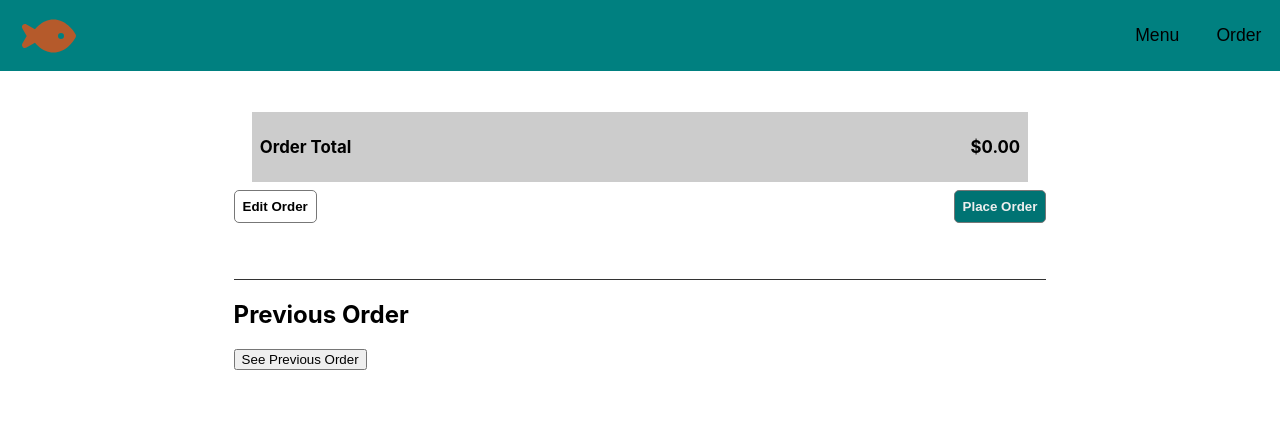
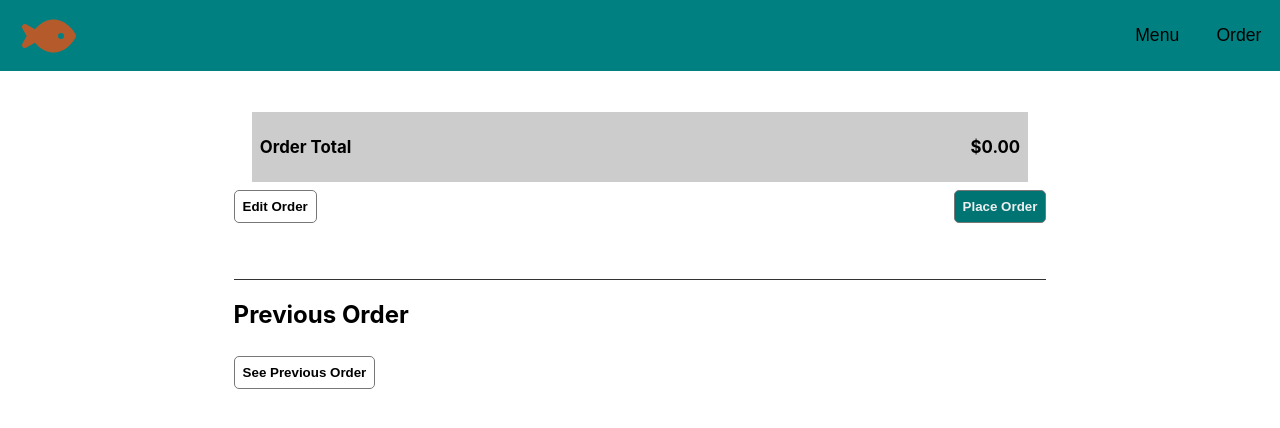
Before and after one commit to lshevick/react-restaurant-app, a React (Create React App) app: page / in a window 1280 px wide. Both pictures are taken after a click on the button "Order". Shown: the top 428 px of the page. Built offline with nearby package versions, Linux system fonts and the light colour scheme.

Commit message:
adds button to pull up previous order and styling for button

```diff
--- a/src/App.css
+++ b/src/App.css
@@ -251,3 +251,22 @@ main {
   display: flex;
   justify-content: space-between;
 }
+
+.prev-order-button {
+  background-color: #fff;
+  border-radius: 5px;
+  border: 1px solid #777;
+  margin: 0.5rem 1rem;
+  margin-left: 0;
+  padding: 0.5rem;
+  font-weight: bolder;
+}
+
+.prev-order-button:hover {
+  background-color: #eee;
+  cursor: pointer;
+}
+
+.prev-order-button:active {
+  background-color: #ddd;
+}
--- a/src/components/order.js
+++ b/src/components/order.js
@@ -9,7 +9,7 @@ const Order = ({ order, removeFromOrder, formatter }) => {
 
     const updateOrder = () => {
         localStorage.setItem('savedOrder', JSON.stringify(order))
-       console.log(JSON.parse(localStorage.getItem('savedOrder')));
+        console.log(JSON.parse(localStorage.getItem('savedOrder')));
         return setPrevOrder(JSON.parse(localStorage.getItem('savedOrder')));
     }
 
@@ -23,7 +23,7 @@ const Order = ({ order, removeFromOrder, formatter }) => {
             <li key={item.name}>
                 <p>{item.amount}  {item.name}</p>
                 <span>{formatter.format(item.price)}</span>
-                </li>
+            </li>
         ))
     )
 
@@ -86,9 +86,9 @@ const Order = ({ order, removeFromOrder, formatter }) => {
         </div>
         <div className="prev-order">
             <h2>Previous Order</h2>
-            <button type='button' onClick={() => getPrevOrder()}>See Previous Order</button>
+            <button className="prev-order-button" type='button' onClick={() => getPrevOrder()}>See Previous Order</button>
             <ul>
-            {prevOrders}
+                {prevOrders}
             </ul>
         </div>
     </div>;
```
